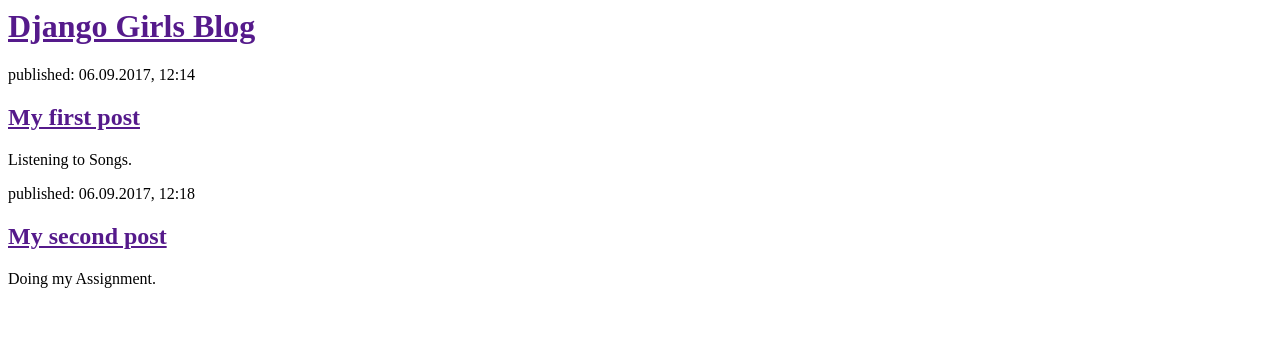
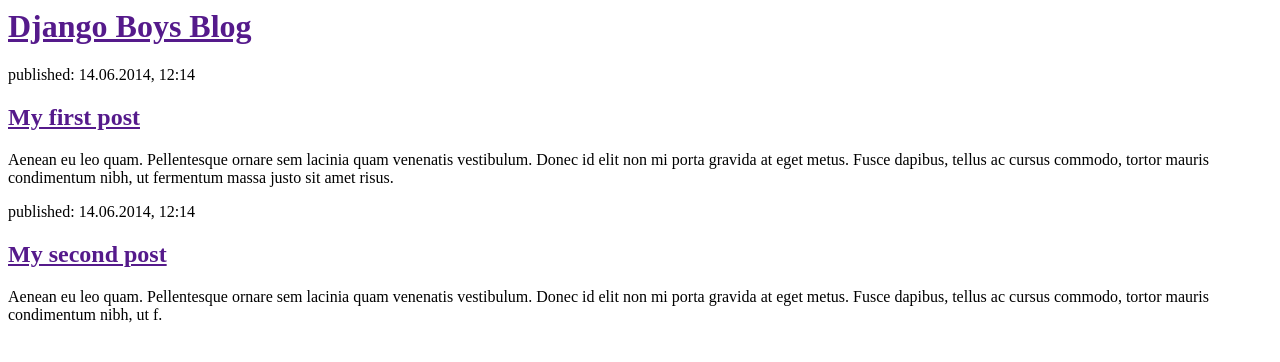
Before and after one commit to Goutham2591/my-blog, a Django app: page / in a window 1280 px wide. Shown: the top 362 px of the page. Run offline with Django 3.2, Linux system fonts and the light colour scheme.

Commit message:
Changed the HTML second time for the site.

```diff
--- a/blog/templates/blog/post_list.html
+++ b/blog/templates/blog/post_list.html
@@ -4,19 +4,19 @@
     </head>
     <body>
         <div>
-            <h1><a href="">Django Girls Blog</a></h1>
+            <h1><a href="">Django Boys Blog</a></h1>
         </div>
 
         <div>
-            <p>published: 06.09.2017, 12:14</p>
+            <p>published: 14.06.2014, 12:14</p>
             <h2><a href="">My first post</a></h2>
-            <p>Listening to Songs.</p>
+            <p>Aenean eu leo quam. Pellentesque ornare sem lacinia quam venenatis vestibulum. Donec id elit non mi porta gravida at eget metus. Fusce dapibus, tellus ac cursus commodo, tortor mauris condimentum nibh, ut fermentum massa justo sit amet risus.</p>
         </div>
 
         <div>
-            <p>published: 06.09.2017, 12:18</p>
+            <p>published: 14.06.2014, 12:14</p>
             <h2><a href="">My second post</a></h2>
-            <p>Doing my Assignment.</p>
+            <p>Aenean eu leo quam. Pellentesque ornare sem lacinia quam venenatis vestibulum. Donec id elit non mi porta gravida at eget metus. Fusce dapibus, tellus ac cursus commodo, tortor mauris condimentum nibh, ut f.</p>
         </div>
     </body>
 </html>
```
Also changed, not shown: blog/static/css/blog.css (added, +53 -0 lines).
